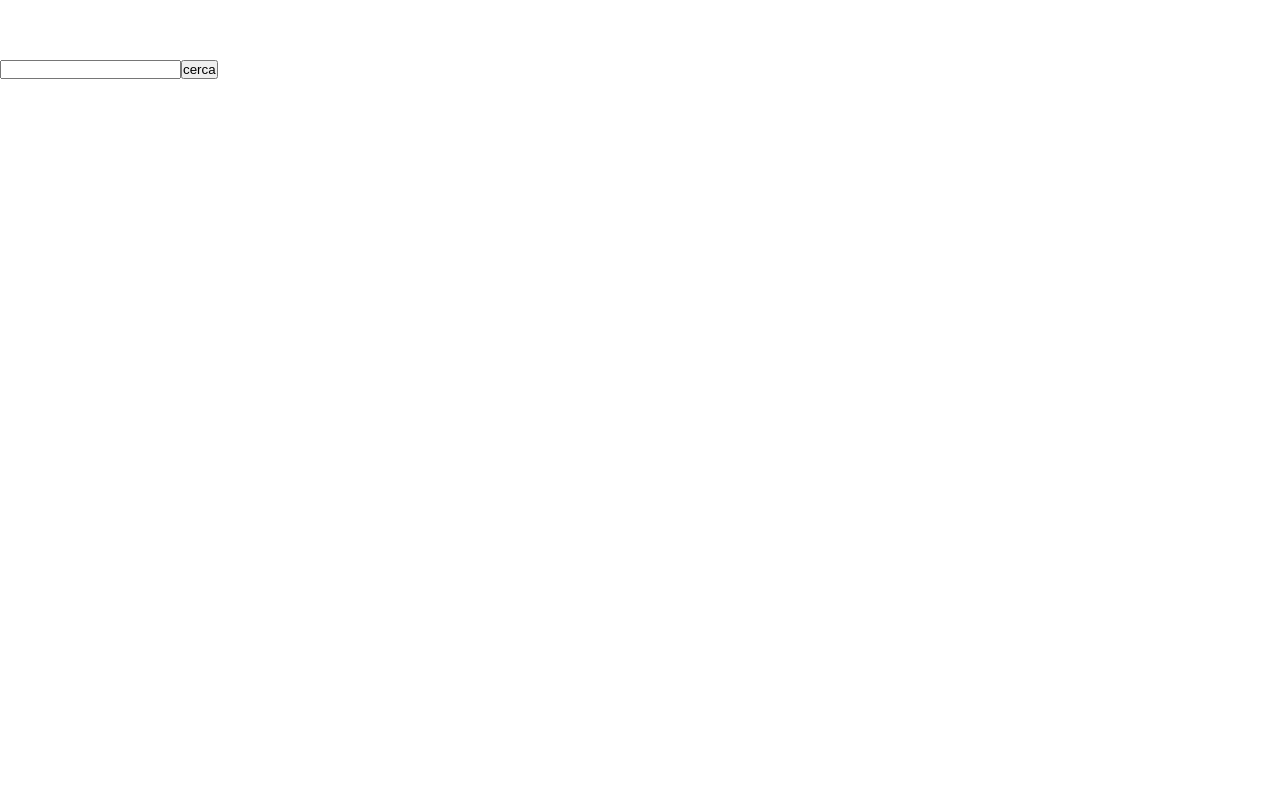
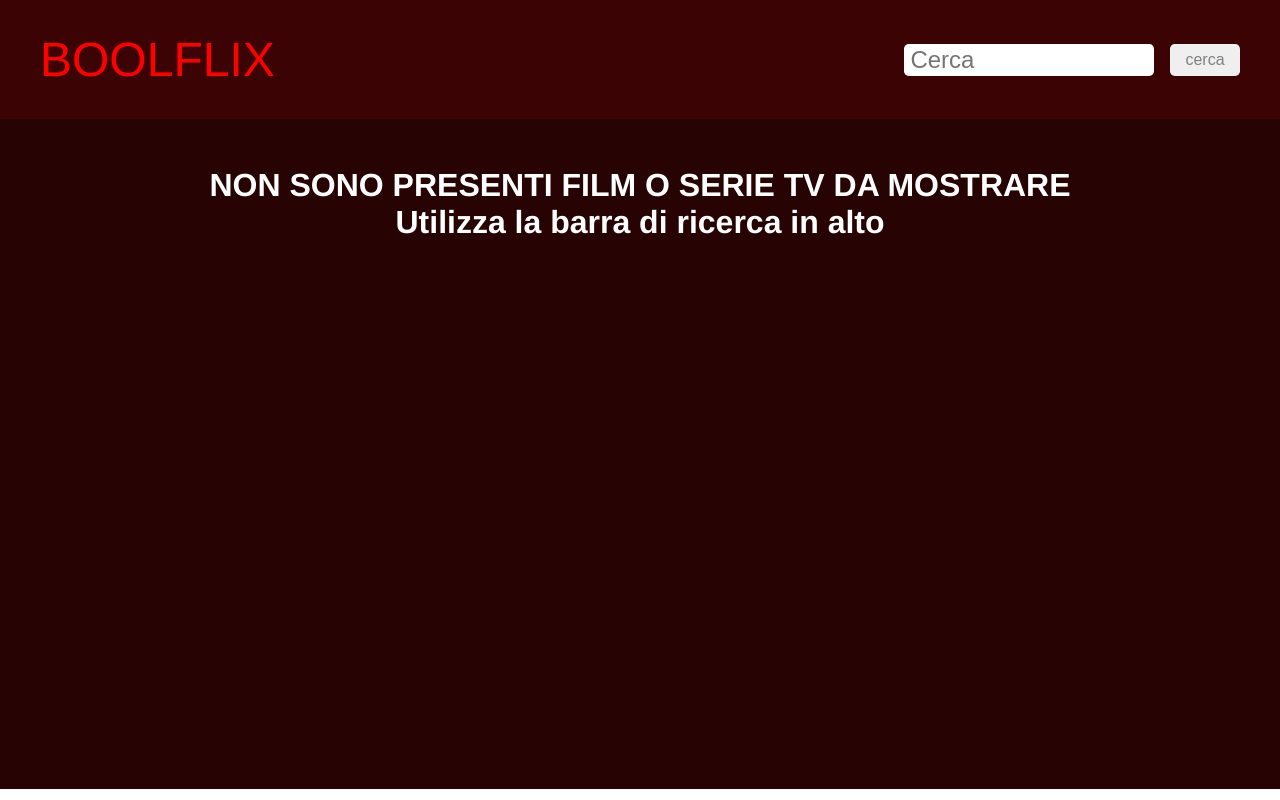
Before and after one commit to VictorEnache/vue-boolflix, a Vue app in the folder boolfix/: page / in a window 1280 px wide. Built offline with nearby package versions, Linux system fonts and the light colour scheme.

Commit message:
bg color

```diff
--- a/boolfix/src/App.vue
+++ b/boolfix/src/App.vue
@@ -1,6 +1,5 @@
 <template>
   <div id="app">
-
     <Main />
   </div>
 </template>
--- a/boolfix/src/assets/scss/style.scss
+++ b/boolfix/src/assets/scss/style.scss
@@ -8,14 +8,76 @@
     font-family: Avenir, Helvetica, Arial, sans-serif;
     -webkit-font-smoothing: antialiased;
     -moz-osx-font-smoothing: grayscale;
-    margin-top: 60px;
+
 }
 
 ul{
     list-style: none;
 }
 
+#site_header{
+    background-color: rgb(59, 3, 3);
+
+    .container{
+        width: 1200px;
+        margin: auto;
+        display: flex;
+        justify-content: space-between;
+        align-items: center;
+        padding: 2rem 0;
+
+        .logo{
+            color: red;
+            font-size: 3rem;
+        }
+
+        .search{
+            display: flex;
+            align-items: center;
+            column-gap: 1rem;
+
+            input{
+                border: none;
+                height: 2rem;
+                width: 250px;
+                font-size: 1.5rem;
+                border-radius: 0.3rem;
+                outline: none;
+                padding: 0 0.4rem;
+
+
+            }
+
+            button{
+                height: 2rem;
+                width: 70px;
+                border: none;
+                border-radius: 0.3rem;
+                color: grey;
+                font-size: 1rem;
+
+            }
+        }
+    }
+
+}
+
+.placeholder{
+    height: calc(100vh - 130px);
+    background-color: rgb(39, 3, 3);
+    padding: 3rem 0;
+
+    h2,h3{
+        font-size: 2rem;
+        color: white;
+        text-align: center;
+
+    }
+}
+
 #site_main{
+    background-color: rgb(39, 3, 3);
+
     .container{
         width: 1200px;
         margin: auto;
@@ -23,7 +85,7 @@ ul{
         .row{
             display: flex;
             flex-wrap: wrap;
-            column-gap: 1rem;
+            column-gap: 3rem;
 
             .col{
                 width: calc(100% / 5 - 3rem + 3rem/5);
@@ -37,7 +99,7 @@ ul{
 
                         .image{
 
-                            background-color: red;
+                            background-color: rgb(230, 110, 24);
                             img{
                                 display: none;
 
@@ -53,9 +115,11 @@ ul{
                         position: absolute;
                         top: 0;
                         left: 0;
-                        padding: 1rem;
+                        padding: 0.5rem;
                         z-index: 10;
                         display: none;
+                        font-size: 15px;
+
                     }
 
                     .image{
--- a/boolfix/src/components/site_main.vue
+++ b/boolfix/src/components/site_main.vue
@@ -1,11 +1,24 @@
 <template>
   <div>
     <header id="site_header">
-      <input type="text" v-model="search" @keyup.enter="callApi" />
-      <button @click="callApi">cerca</button>
+      <div class="container">
+        <div class="logo">
+          <div>BOOLFLIX</div>
+        </div>
+        <!-- /.logo -->
+        <div class="search">
+          <input type="text" placeholder="Cerca" v-model="search" @keyup.enter="callApi" />
+          <button @click="callApi">cerca</button>
+        </div>
+        <!-- /.search -->
+      </div>
     </header>
     <!-- /#site_header -->
-
+    <div class="placeholder" v-if='films.length === 0'>
+        <h2>NON SONO PRESENTI FILM O SERIE TV DA MOSTRARE</h2>
+        <h3>Utilizza la barra di ricerca in alto</h3>
+    </div>
+    <!-- /.placeholder -->
     <main id="site_main">
       <div class="container">
         <ul class="row">
@@ -19,10 +32,10 @@
               </div>
               <div class="informazioni">
                 <div class="titolo">
-                  {{ film.title }}
+                  <span>Titolo:</span> {{ film.title }}
                 </div>
-                <div class="titolo_originale">
-                  {{ film.original_title }}
+                <div class="titolo_originale" v-if='film.title !== film.original_title'>
+                  <span>Titolo Originale:</span>{{ film.original_title }}
                 </div>
                 <div class="lingua">
                   <img
@@ -60,10 +73,10 @@
               </div>
               <div class="informazioni">
                 <div class="titolo">
-                  {{ serie.name }}
+                  <span>Titolo:</span>{{ serie.name }}
                 </div>
-                <div class="titolo_originale">
-                  {{ serie.original_name }}
+                <div class="titolo_originale" v-if='serie.name !== serie.original_name'>
+                  <span>Titolo Originale:</span>{{ serie.original_name }}
                 </div>
                 <div class="lingua">
                   <img
@@ -156,6 +169,9 @@ export default {
               "https://api.themoviedb.org/3/tv/"
             );
           });
+      } else {
+          this.films = [];
+          this.serie_tv = [];
       }
     },
 
```
